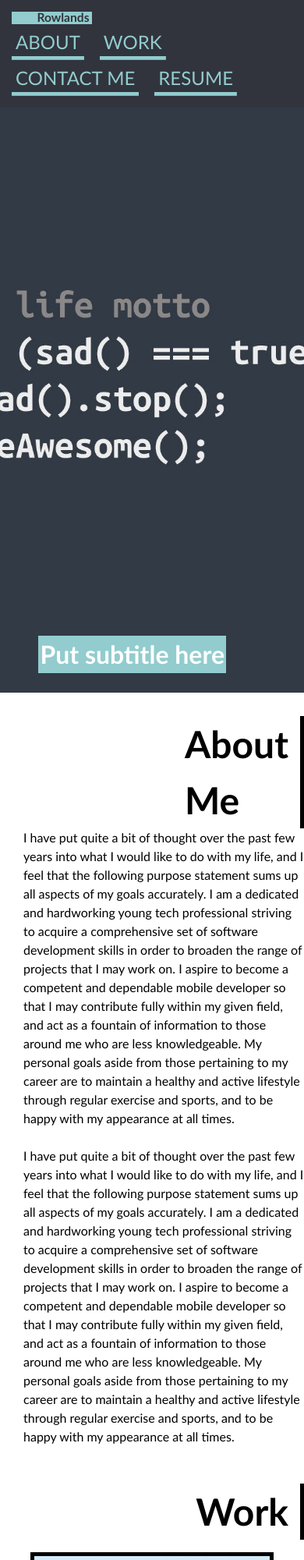
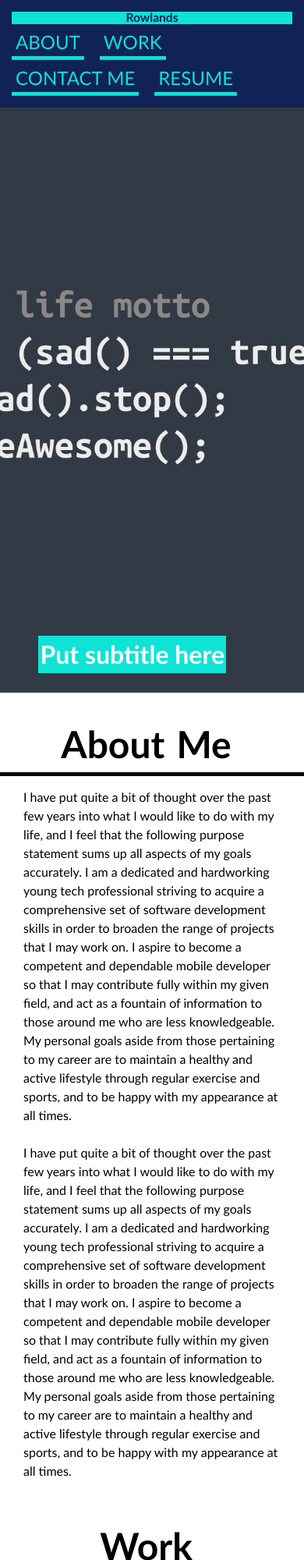
Before and after one commit to CaseyR1221/Portfolio, a plain HTML site: page index.html in a window 390 px wide. Shown: the top 2000 px of the page at 78% size. Drawn offline with Linux system fonts and the light colour scheme.

Commit message:
set up for mobile viewing and began to choose final color scheme

```diff
--- a/assets/css/style.css
+++ b/assets/css/style.css
@@ -3,8 +3,8 @@
 }
 
 :root {
-    --first: #31343d;
-    --second: #92ccce;
+    --first: #112257;
+    --second: #0fe3d5;
     --third: #445877;
 }
 
@@ -89,7 +89,7 @@ ul {
 li {
     display: inline-block;
     list-style: none;
-    margin: 0px 74px;
+    margin: 0px 50px;
     border-bottom: 3px solid black;
     font-size: 150%;
 }
@@ -122,11 +122,17 @@ li {
     flex-wrap: wrap;
 }
 
+.content-header {
+    display: flex;
+    flex-direction: column;
+    flex-wrap: wrap;
+}
+
 .card {
     display: flex;
     flex: 1 0 33%;
     height: 200px;
-    border: 5px solid black;
+    border: 5px solid var(--second);
 }
 
 .main-card {
@@ -175,11 +181,14 @@ li {
 }
 
 #bio {
+    display: flex;
+    flex-wrap: wrap;
+    justify-content: center;
     flex: 1 0 80%;
 }
 
 #bio p {
-    margin-left: 30px;
+    margin: 0px 30px;
 }
 
 #work-header {
@@ -224,3 +233,60 @@ li {
     align-items: center;
     flex: 1 0 80%;
 }
+
+  /* media query for larger screens */
+  @media screen and (max-width: 992px) {
+    header {
+        flex-direction: column;
+    }
+
+    header h1 {
+        width: 100%;
+        flex: 0 0 100%;
+        text-align: center;
+        padding: 0%;
+    }
+
+    .container {
+        display: flex;
+        flex-direction: column;
+        flex-wrap: wrap;
+    }
+
+    .content-header {
+        flex-direction: row;
+    }
+
+    #bio {
+        padding-top: 15px;
+    }
+
+    #bio-header {
+        justify-content: center;
+        border-right: none;
+        flex: 1 0 100%;
+        border-bottom: 5px solid black;
+    }
+
+    #projects {
+        padding-top: 15px;
+    }
+
+    #work-header {
+        justify-content: center;
+        border-right: none;
+        flex: 1 0 100%;
+        border-bottom: 5px solid black;
+    }
+
+    #contact-links {
+        padding-top: 15px;
+    }
+
+    #contact-header {
+        justify-content: center;
+        border-right: none;
+        flex: 1 0 100%;
+        border-bottom: 5px solid black;
+    }
+}
--- a/index.html
+++ b/index.html
@@ -30,7 +30,10 @@
     <main>
         <section class=" container">
             <div id="bio-header">
-                <h2>About<br> Me</h2>
+                <div class= "content-header">
+                    <h2>About</h2>
+                    <h2>Me</h2>
+                </div>
             </div>
             <div id="bio">
                 <p>I have put quite a bit of thought over the past few years into what I would like to do with my life, and I feel
@@ -56,7 +59,9 @@
 
         <section class=" container">
             <div id="work-header">
-                <h2>Work</h2>
+                <div class= "content-header">
+                    <h2>Work</h2>
+                </div>
             </div>
 
             <div id="projects">
@@ -87,7 +92,10 @@
 
         <section class="container">
             <div id="contact-header">
-                <h2>Contact<br> Me</h2>
+                <div class= "content-header">
+                    <h2>Contact</h2>
+                    <h2>Me</h2>
+                </div>
             </div>
             <div id="contact-links">
                 <ul>
```
